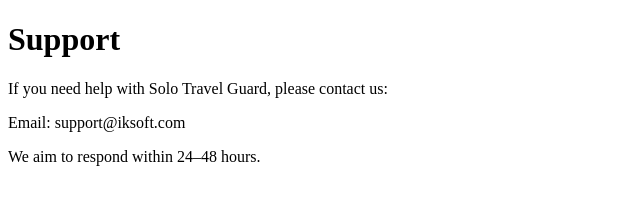
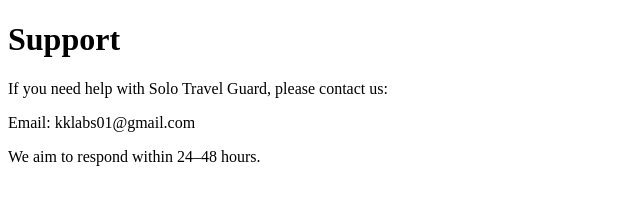
Before and after one commit to kklabs-devhub/solo-travel-guard-privacy, a plain HTML site: page support.html in a window 1280 px wide. Shown: the full height of the page, 0-640 px from the left. Drawn offline with Linux system fonts and the light colour scheme.

Commit message:
Update support.html

```diff
--- a/support.html
+++ b/support.html
@@ -9,7 +9,7 @@
 
 <p>If you need help with Solo Travel Guard, please contact us:</p>
 
-<p>Email: support@iksoft.com</p>
+<p>Email: kklabs01@gmail.com</p>
 
 <p>We aim to respond within 24–48 hours.</p>
 
```
